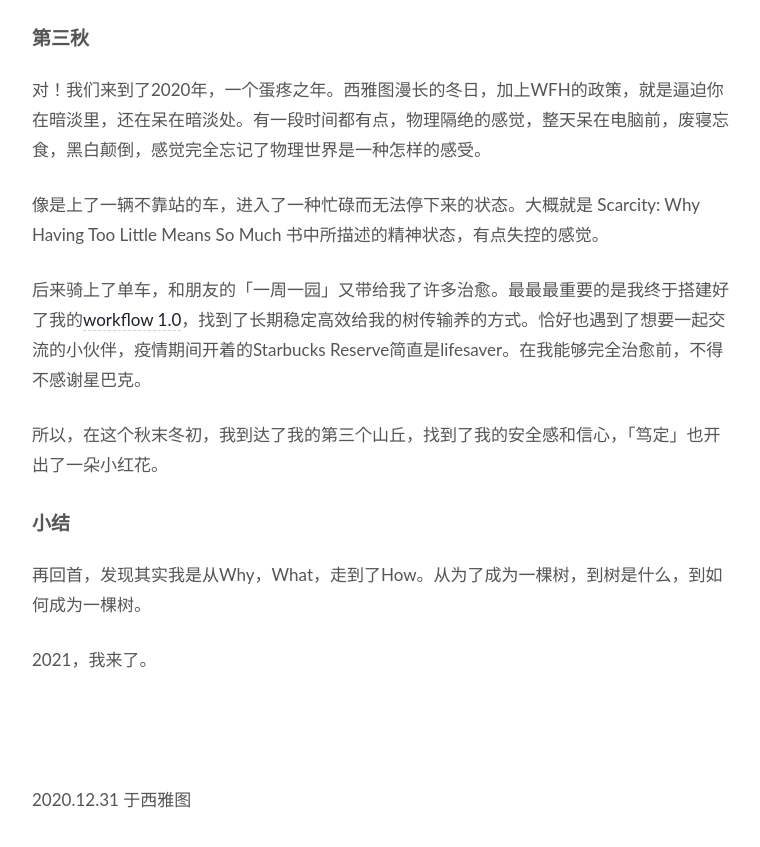
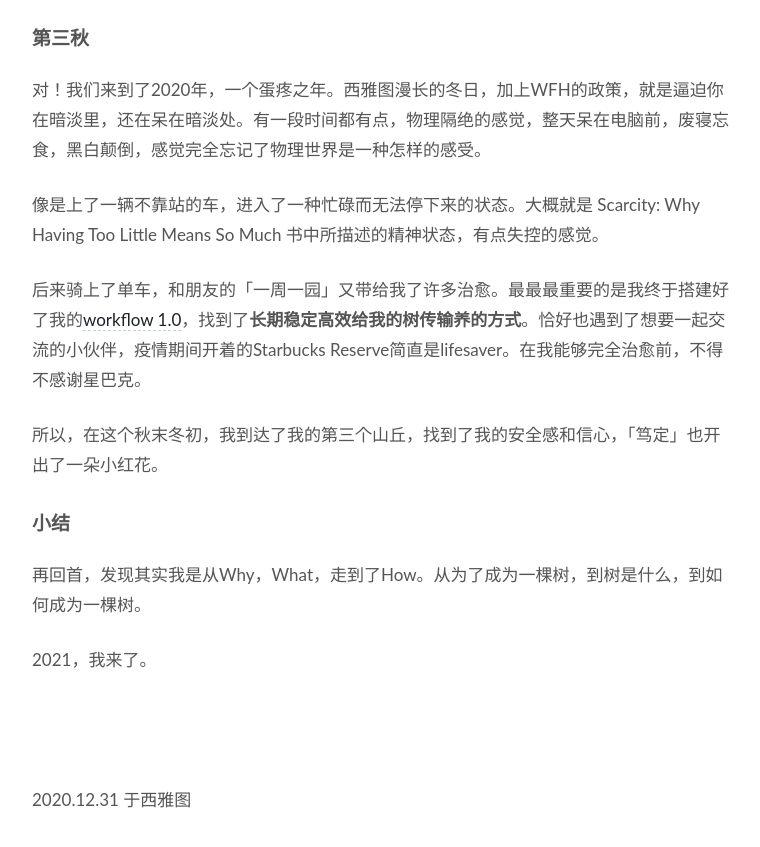
Before and after one commit to WillWang-X/willwang-x.github.io, a Jekyll site: the page built from _posts/blogs/2020-12-31-3-fall-and-rise.md, in a window 1280 px wide and 900 px high, scrolled down 2245 px. Shown: the top 847 px of the window, without its empty margins (258-1018 px from the left). Built offline with Jekyll 4.4.1, drawn with Linux system fonts in a browser that asks for light colours.

Commit message:
Highlight keywords

```diff
--- a/_posts/blogs/2020-12-31-3-fall-and-rise.md
+++ b/_posts/blogs/2020-12-31-3-fall-and-rise.md
@@ -68,7 +68,7 @@ published: true
 
 像是上了一辆不靠站的车，进入了一种忙碌而无法停下来的状态。大概就是 Scarcity: Why Having Too Little Means So Much 书中所描述的精神状态，有点失控的感觉。
 
-后来骑上了单车，和朋友的「一周一园」又带给我了许多治愈。最最最重要的是我终于搭建好了我的[workflow 1.0](https://github.com/willwang-x/workflow)，找到了长期稳定高效给我的树传输养的方式。恰好也遇到了想要一起交流的小伙伴，疫情期间开着的Starbucks Reserve简直是lifesaver。在我能够完全治愈前，不得不感谢星巴克。
+后来骑上了单车，和朋友的「一周一园」又带给我了许多治愈。最最最重要的是我终于搭建好了我的[workflow 1.0](https://github.com/willwang-x/workflow)，找到了**长期稳定高效给我的树传输养的方式**。恰好也遇到了想要一起交流的小伙伴，疫情期间开着的Starbucks Reserve简直是lifesaver。在我能够完全治愈前，不得不感谢星巴克。
 
 所以，在这个秋末冬初，我到达了我的第三个山丘，找到了我的安全感和信心，「笃定」也开出了一朵小红花。
 
```
